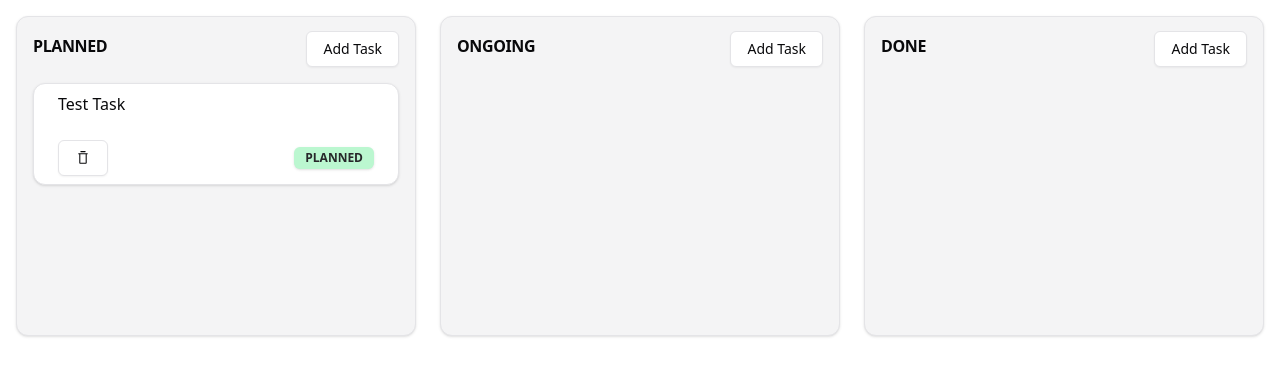
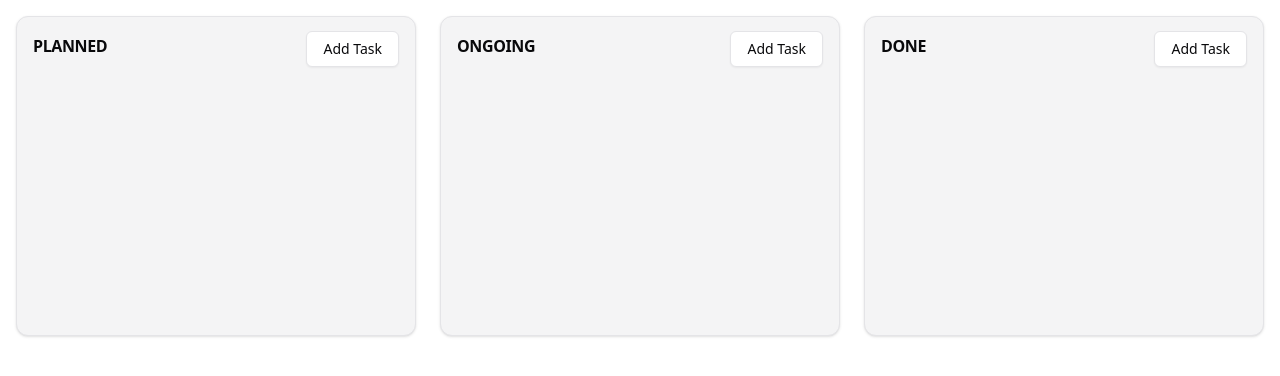
Before and after one commit to talhaibnmahmud/react-zustand-kanban, a React (Vite) app: page / in a window 1280 px wide. Shown: the top 376 px of the page. Built offline with nearby package versions, Linux system fonts and the light colour scheme; what simple-zustand-devtools would draw is missing.

Commit message:
🛠 Configured: Persisting of task using localStorage

```diff
--- a/src/stores/index.ts
+++ b/src/stores/index.ts
@@ -1,5 +1,5 @@
 import { mountStoreDevtool } from "simple-zustand-devtools";
-import { devtools } from "zustand/middleware";
+import { devtools, persist } from "zustand/middleware";
 import { shallow } from "zustand/shallow";
 import { createWithEqualityFn } from "zustand/traditional";
 
@@ -20,8 +20,10 @@ type TastStore = {
 };
 
 export const useStore = createWithEqualityFn<TastStore>()(
-  devtools((set) => ({
-    tasks: [{ title: "Test Task", status: "PLANNED" }],
+  devtools(
+    persist(
+      (set) => ({
+        tasks: [],
         draggedTask: null,
         addTask: (task) =>
           set((store) => ({ tasks: [...store.tasks, task] }), false, "addTask"),
@@ -36,7 +38,10 @@ export const useStore = createWithEqualityFn<TastStore>()(
               task.title === title ? { title, status } : task
             ),
           })),
-  })),
+      }),
+      { name: "tastStore" }
+    )
+  ),
   shallow
 );
 
```
Lines whose indentation alone changed are shown as unchanged.
